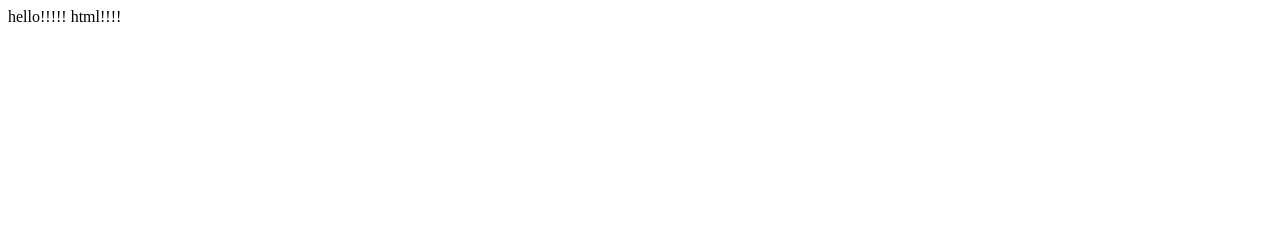
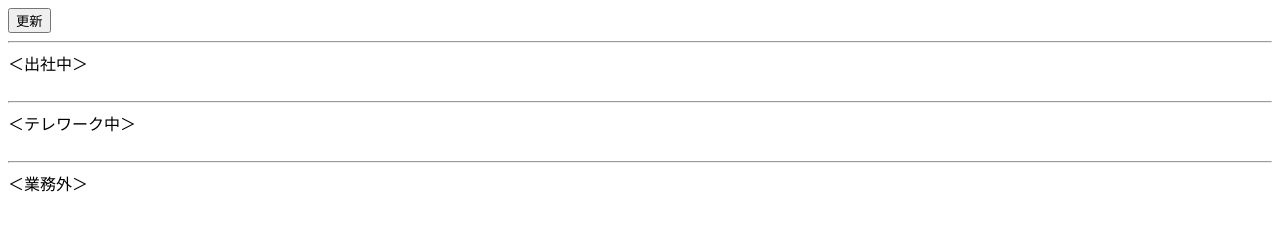
Before and after one commit to kuma-240i/presence-manager, a website: page public/index.html in a window 1280 px wide. Drawn offline with Linux system fonts and the light colour scheme.

Commit message:
フロント構築

```diff
--- a/public/index.html
+++ b/public/index.html
@@ -1,12 +1,27 @@
 <!DOCTYPE html>
+<html>
+  <head>
+    <title>出社・テレワーク状況</title>
+    <link rel="stylesheet" href="css/style.css" />
+    <script src="js/api.js"></script>
+  </head>
+  <body>
+    <input id="mybutton" type="button" value="更新" onclick="exec();"/>
 
-<html>
+    <hr/>
+    ＜出社中＞
+    <div id="office"></div>
+    <br>
 
-<head>
-</head>
+    <hr/>
+    ＜テレワーク中＞
+    <div id="telework"></div>
+    <br>
 
-<body ng-app="myApp">
-hello!!!!! html!!!!
-</body>
+    <hr/>
+    ＜業務外＞
+    <div id="nonbusiness"></div>
+    <br>
 
+  </body>
 </html>
--- /dev/null
+++ b/public/js/api.js
@@ -0,0 +1,47 @@
+function exec() {
+    const url ="http://localhost:3000/v1/presences";
+    let officeElement = document.getElementById("office");
+    let teleworkElement = document.getElementById("telework");
+    let nonbusinessElement = document.getElementById("nonbusiness");
+
+    fetch(url).then(res =>{
+        return res.json();
+    }).then(data => {
+        const offi = data.filter((person) => {
+            return person.presence !== 'テレワーク中' && person.presence !== '業務終了';
+        }).reduce((acc, cur) => {
+            if (cur.message === null){
+                return acc + cur.name + "　　投稿時間：" + cur.update_time.slice(0, 4) + "/" + cur.update_time.slice(5, 7) + "/" + cur.update_time.slice(8, 10) + " " + cur.update_time.slice(11, 13) + ":" + cur.update_time.slice(14, 16) + "<br>";
+            }else{
+                return acc + cur.name + "　　投稿時間：" + cur.update_time.slice(0, 4) + "/" + cur.update_time.slice(5, 7) + "/" + cur.update_time.slice(8, 10) + " " + cur.update_time.slice(11, 13) + ":" + cur.update_time.slice(14, 16) + " 「" + cur.message + "」<br>";
+            }
+        },'');
+
+        const tele = data.filter((person) => {
+            return person.presence === 'テレワーク中';
+        }).reduce((acc, cur) => {
+            if (cur.message === null){
+                return acc + cur.name + "　　投稿時間：" + cur.update_time.slice(0, 4) + "/" + cur.update_time.slice(5, 7) + "/" + cur.update_time.slice(8, 10) + " " + cur.update_time.slice(11, 13) + ":" + cur.update_time.slice(14, 16) + "<br>";
+            }else{
+                return acc + cur.name + "　　投稿時間：" + cur.update_time.slice(0, 4) + "/" + cur.update_time.slice(5, 7) + "/" + cur.update_time.slice(8, 10) + " " + cur.update_time.slice(11, 13) + ":" + cur.update_time.slice(14, 16) + " 「" + cur.message + "」<br>";
+            }
+        },'');
+
+        const nonb = data.filter((person) => {
+            return person.presence === '業務終了';
+        }).reduce((acc, cur) => {
+            if (cur.message === null){
+                return acc + cur.name + "　　投稿時間：" + cur.update_time.slice(0, 4) + "/" + cur.update_time.slice(5, 7) + "/" + cur.update_time.slice(8, 10) + " " + cur.update_time.slice(11, 13) + ":" + cur.update_time.slice(14, 16) + "<br>";
+            }else{
+                return acc + cur.name + "　　投稿時間：" + cur.update_time.slice(0, 4) + "/" + cur.update_time.slice(5, 7) + "/" + cur.update_time.slice(8, 10) + " " + cur.update_time.slice(11, 13) + ":" + cur.update_time.slice(14, 16) + " 「" + cur.message + "」<br>";
+            }
+        },'');
+
+        officeElement.innerHTML = offi;
+        teleworkElement.innerHTML = tele;
+        nonbusinessElement.innerHTML = nonb;
+    }).catch((err) => {
+        return err;
+    });
+
+}
```
Also changed, not shown: public/css/style.css (added).
